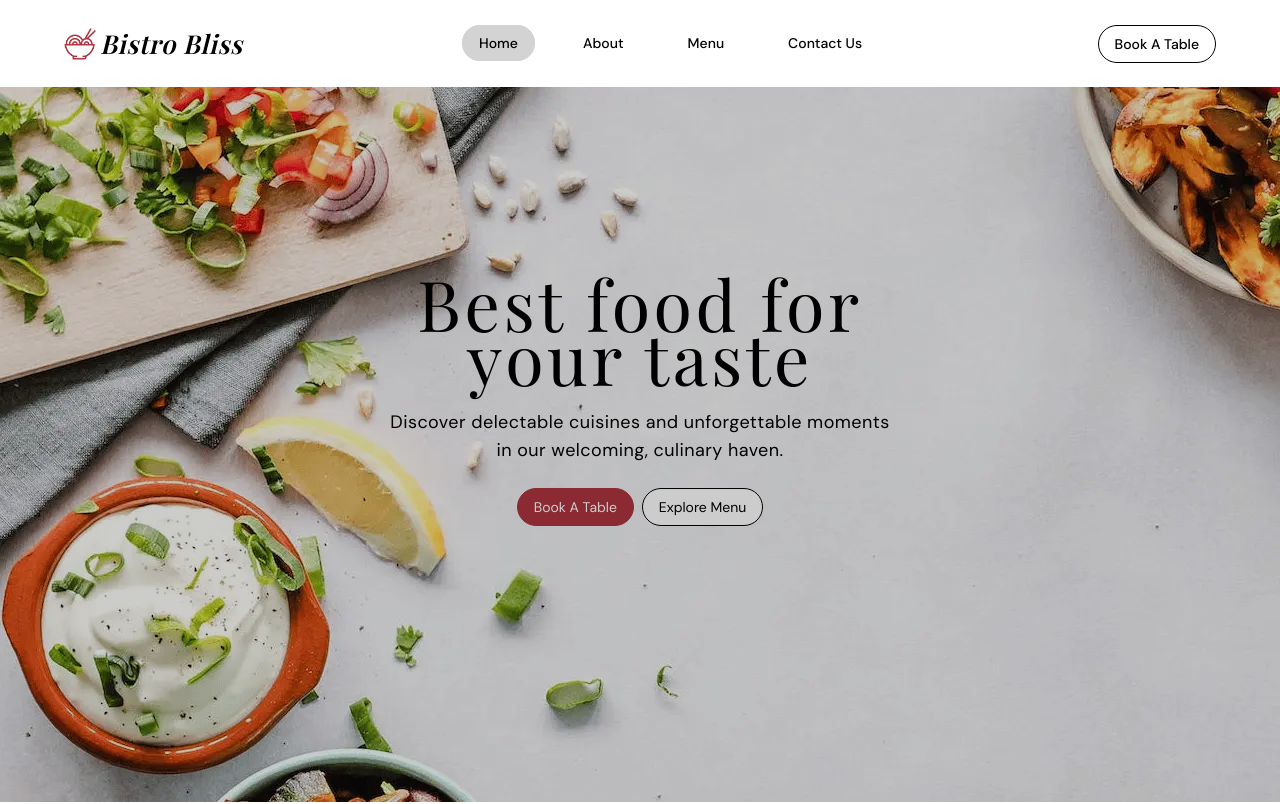
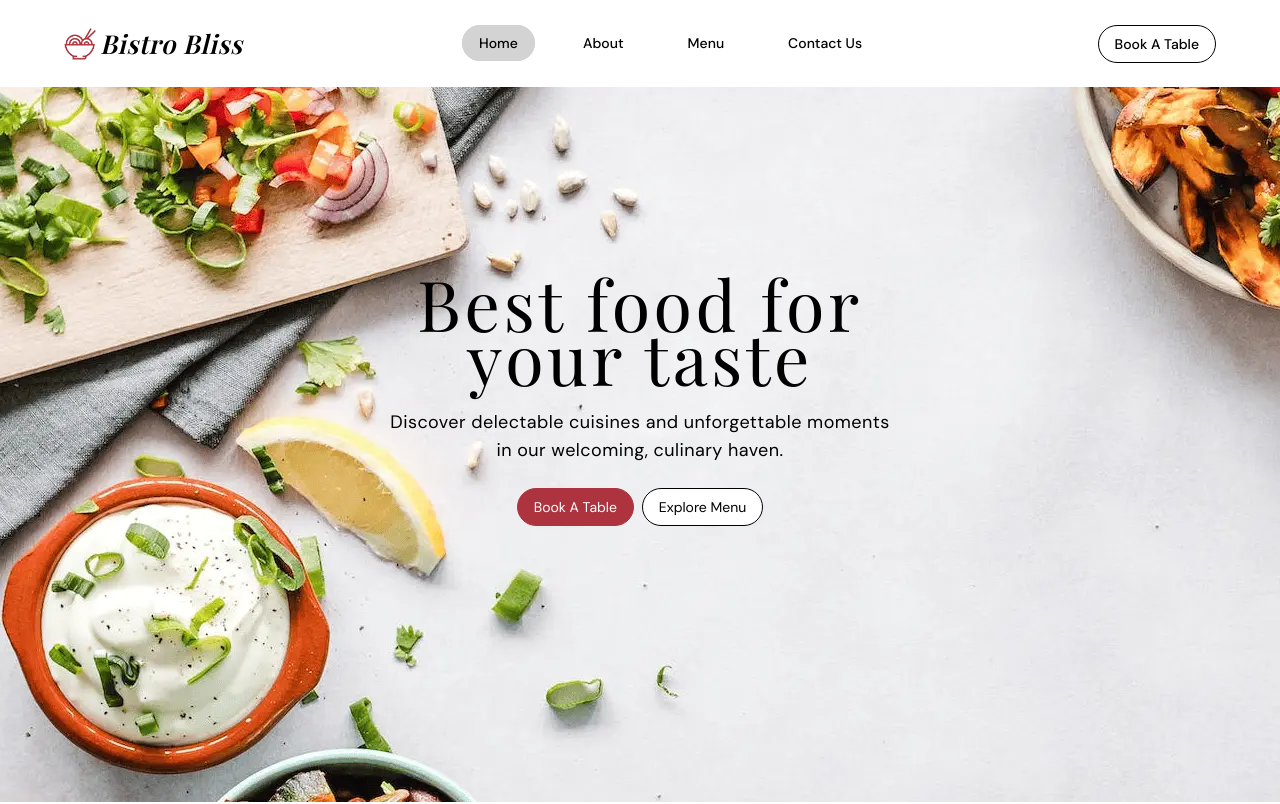
Before and after one commit to Chima-Peter/Bistro-Bliss, a React (Vite) app: page / in a window 1280 px wide. Shown: the top 804 px of the page. Built offline with nearby package versions, Linux system fonts and the light colour scheme.

Commit message:
add spring effect

```diff
--- a/src/about_page.tsx
+++ b/src/about_page.tsx
@@ -3,6 +3,9 @@ import ExportNav from "./components/ui/nav/export_nav"
 import Footer from "./components/ui/nav/footer"
 import info_image from './assets/images/about_page/info_image.webp'
 import Reviews from "./components/ui/reviews"
+import { motion } from 'motion/react'
+import { bounceTransition, container, fadeUp } from "./components/lib/variants"
+
 
 const AboutPage = () => {
     const section2 = [
@@ -22,11 +25,23 @@ const AboutPage = () => {
 
 
   return (
-    <main className="font-body flex flex-col gap-12">
+    <motion.main
+        className="font-body flex flex-col gap-12"
+        variants={container}
+        whileInView={'visible'}
+        viewport={{ once: true, amount: 0.2 }}
+        >
         <ExportNav />
 
 
-        <section className="flex flex-col gap-12 pt-[60px]">
+        <motion.section
+            className="flex flex-col gap-12 pt-[60px]"
+            variants={fadeUp}
+            initial="hidden"
+            whileInView={"visible"}
+            transition={bounceTransition}
+            viewport={{ once: true, amount: 0.2 }}
+          >
             <div className="w-[100%] bg-[url('./assets/images/about_page/BG.webp')] h-[690px] flex items-center justify-center ">
                 <p className="font-main font-regular text-4xl text-center md:text-left md:w-[550px] tracking-wide leading-12 w-[90%] text-white">
                     Feel the authentic original taste from us.
@@ -42,12 +57,19 @@ const AboutPage = () => {
                     ))
                 }
             </div>
-        </section>
+        </motion.section>
 
 
         <About link={false} color={true} />
 
-        <section className="bg-[#F9F9F7] flex px-8 md:px-12 py-12 lg:px-16 lg:justify-between lg:items-center flex-col-reverse lg:flex-row gap-12 lg:gap-0">
+        <motion.section
+            className="bg-[#F9F9F7] flex px-8 md:px-12 py-12 lg:px-16 lg:justify-between lg:items-center flex-col-reverse lg:flex-row gap-12 lg:gap-0"
+            variants={fadeUp}
+            initial="hidden"
+            whileInView={"visible"}
+            transition={bounceTransition}
+            viewport={{ once: true, amount: 0.2 }}
+            >
             <div className="flex flex-col gap-4 w-[100%] lg:w-[400px]">
                 <h2 className="text-4xl w-[100%] md:w-[350px]">
                     A little information for our valuable guests
@@ -81,14 +103,14 @@ const AboutPage = () => {
             <div>
                 <img src={info_image} alt='chef cooking' className="rounded-xl h-[400px] md:h-[500px] w-[100%] lg:w-[500px]" />
             </div>
-        </section>
+        </motion.section>
 
 
         <Reviews header="What Our Customers Say" />
 
 
         <Footer />
-    </main>
+    </motion.main>
   )
 }
 
--- /dev/null
+++ b/src/components/lib/variants.ts
@@ -0,0 +1,28 @@
+export const container = {
+    visible: {
+        opacity: 1,
+        transition: {
+            staggerChildren: 0.2
+        }
+    }
+}
+
+
+export const fadeUp = {
+    hidden: {
+      opacity: 0,
+      y: 100
+    },
+    visible: {
+      opacity: 1,
+      y: 0
+    }
+  }
+
+export const bounceTransition = {
+    type: "spring",
+    stiffness: 50, // Strength of the spring (higher = snappier)
+    damping: 10,    // Lower = more bounce
+    mass: 0.5,      // Simulates object weight (lower = faster bounce)
+    duration: 0.5
+  }
--- a/src/components/ui/about.tsx
+++ b/src/components/ui/about.tsx
@@ -3,6 +3,7 @@ import { MdMailOutline, MdOutlineLocationOn } from 'react-icons/md'
 import { Link } from 'react-router-dom'
 import second_image from '../../assets/images/home_page/second_image.webp'
 import { motion } from 'motion/react'
+import { bounceTransition, fadeUp } from '../lib/variants'
 
 
 type Props = {
@@ -11,16 +12,7 @@ type Props = {
 }
 
 const About = (props: Props) => {
-    const fadeUp = {
-        hidden: {
-          opacity: 0,
-          y: -50
-        },
-        visible: {
-          opacity: 1,
-          y: 0
-        }
-      }
+
 
   return (
     <motion.section
@@ -28,8 +20,8 @@ const About = (props: Props) => {
         variants={fadeUp}
         initial="hidden"
         whileInView={"visible"}
-        transition={{ duration: 1 }}
-        viewport={{ once: true, amount: 0.3 }}
+        transition={bounceTransition}
+        viewport={{ once: true, amount: 0.2 }}
         >
         <div className="w-[100%] tablet:w-[400px] relative flex justify-center tablet:justify-start">
         <img src={second_image} alt="picture of food" className="rounded-xl w-[100%] tablet:w-[95%]" />
--- a/src/components/ui/reviews.tsx
+++ b/src/components/ui/reviews.tsx
@@ -2,6 +2,7 @@ import author1 from '../../assets/images/home_page/author1.webp'
 import author2 from '../../assets/images/home_page/author2.webp'
 import author3 from '../../assets/images/home_page/author3.webp'
 import { motion } from 'motion/react'
+import { fadeUp, bounceTransition } from '../lib/variants'
 
 
 type Props = {
@@ -33,16 +34,6 @@ const Reviews = (props: Props) => {
         }
     ]
 
-    const fadeUp = {
-        hidden: {
-          opacity: 0,
-          y: -50
-        },
-        visible: {
-          opacity: 1,
-          y: 0
-        }
-      }
 
 
   return (
@@ -51,8 +42,8 @@ const Reviews = (props: Props) => {
         variants={fadeUp}
         initial="hidden"
         whileInView={"visible"}
-        transition={{ duration: 1 }}
-        viewport={{ once: true, amount: 0.3 }}
+        transition={bounceTransition}
+        viewport={{ once: true, amount: 0.2 }}
         >
         <h5 className='font-main text-2xl self-center'>
             {props.header}
--- a/src/home_page.tsx
+++ b/src/home_page.tsx
@@ -16,6 +16,7 @@ import ninth_image from './assets/images/home_page/pot.webp'
 import Reviews from "./components/ui/reviews";
 import About from "./components/ui/about"
 import { motion } from 'motion/react'
+import { container, fadeUp, bounceTransition } from "./components/lib/variants";
 
 
 const HomePage = () => {
@@ -66,34 +67,12 @@ const HomePage = () => {
   ]
 
 
-  // variant for motion
-  const container = {
-    visible: {
-      opacity: 1,
-      transition: {
-        staggerChildren: 0.2, // to stagger children animations so they don't happen once
-      }
-    }
-  }
-
-  const fadeUp = {
-    hidden: {
-      opacity: 0,
-      y: 50
-    },
-    visible: {
-      opacity: 1,
-      y: 0
-    }
-  }
-
-
   return (
     <motion.main
       className="font-body flex flex-col gap-12"
       variants={container}
       whileInView={'visible'}
-      viewport={{ once: true, amount: 0.3 }}
+      viewport={{ once: true, amount: 0.2 }}
       >
       <ExportNav />
         <motion.section
@@ -101,8 +80,8 @@ const HomePage = () => {
           variants={fadeUp}
           initial="hidden"
           whileInView={"visible"}
-          transition={{ duration: 1 }}
-          viewport={{ once: true, amount: 0.3 }}
+          transition={bounceTransition}
+          viewport={{ once: true, amount: 0.2 }}
           >
           <h2 className="font-main leading-[54px] font-[100] text-[70px] w-[95%] md:w-[500px] text-center tracking-wider">
             Best food for your taste
@@ -118,7 +97,6 @@ const HomePage = () => {
               Explore Menu
             </Link>
           </div>
-          <div className="w-[100%] h-[802px] opacity-15 lg:opacity-20 bg-black top-0 left-0 absolute" />
         </motion.section>
 
 
@@ -127,8 +105,8 @@ const HomePage = () => {
           variants={fadeUp}
           initial="hidden"
           whileInView={"visible"}
-          transition={{ duration: 1 }}
-          viewport={{ once: true, amount: 0.3 }}
+          transition={bounceTransition}
+          viewport={{ once: true, amount: 0.2 }}
           >
           <h3 className="text-3xl self-center font-main font-medium">
             Browse Our Menu
@@ -160,8 +138,8 @@ const HomePage = () => {
           variants={fadeUp}
           initial="hidden"
             whileInView={"visible"}
-          transition={{ duration: 1 }}
-          viewport={{ once: true, amount: 0.3 }}
+          transition={bounceTransition}
+          viewport={{ once: true, amount: 0.2 }}
           >
           <h4 className="font-main font-medium w-[100%] md:w-[350px] text-3xl">
             We also offer unique services for your events
@@ -187,8 +165,8 @@ const HomePage = () => {
           variants={fadeUp}
           initial="hidden"
             whileInView={"visible"}
-          transition={{ duration: 1 }}
-          viewport={{ once: true, amount: 0.3 }}
+          transition={bounceTransition}
+          viewport={{ once: true, amount: 0.2 }}
           >
           <div className="flex gap-4 w-[100%] tablet:w-fit">
             <img src={seventh_image} className="w-[100%] tablet:w-[280px] h-[420px]" alt="our chef" />
```
